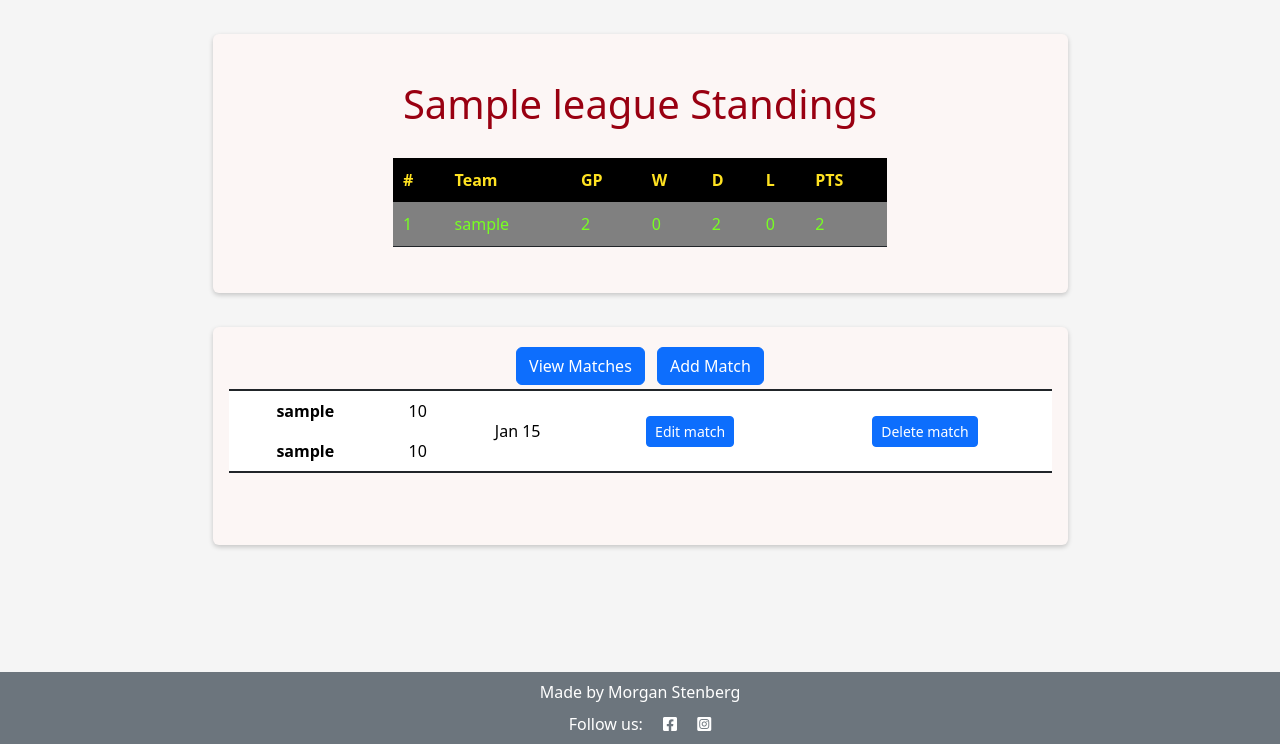
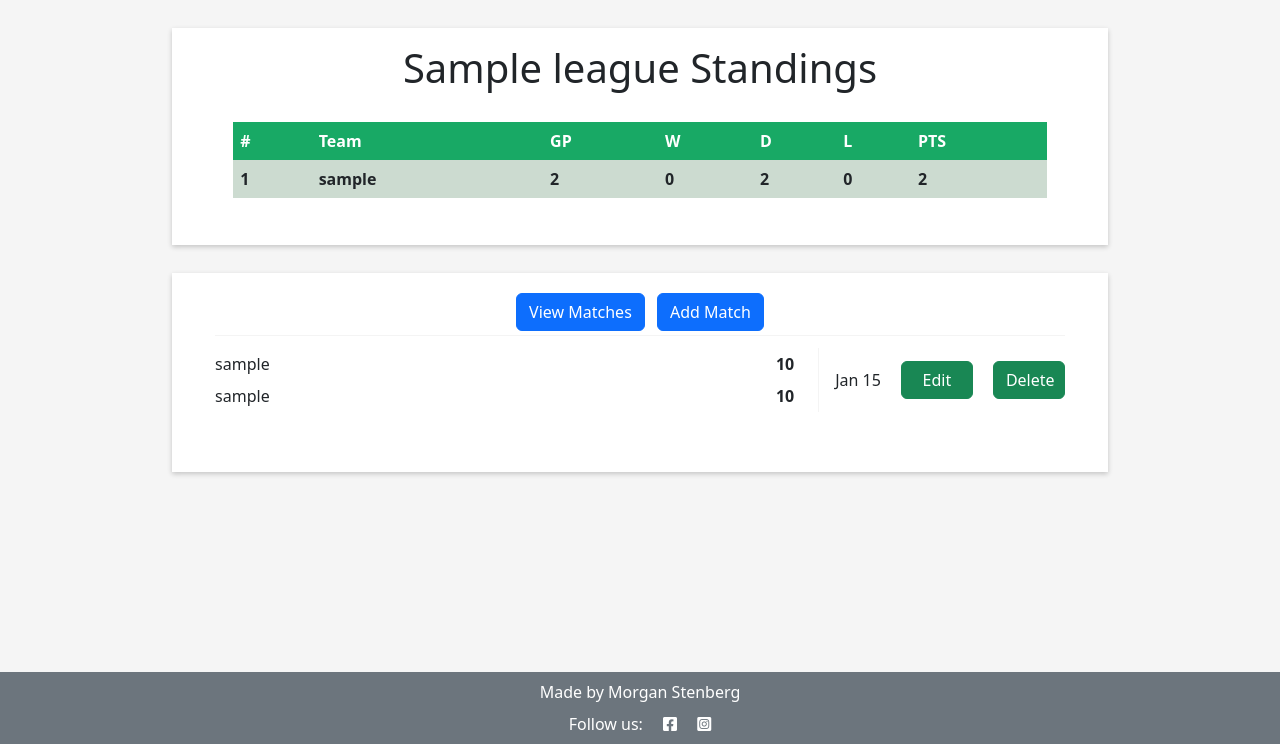
Before and after one commit to MorganStenberg/League-hub, a Django app: a page that uses league/templates/league/detailed_league.html in a window 1280 px wide, after a click on "View Matches". Shown: the part 56-800 px from the top of the page. Run offline with Django 4.2, Linux system fonts and the light colour scheme; a user stored in the database is signed in; tables that the repository leaves empty hold one stand-in row (values such as "Sample post"); some libraries are stand-ins or nearby versions.

Commit message:
style detailed league the same as my matches, clean upp css rules

```diff
--- a/league/templates/league/detailed_league.html
+++ b/league/templates/league/detailed_league.html
@@ -11,8 +11,8 @@
 </style>
 
 <div class="container">
-  <div class="row justify-content-center ">
-    <div class="col-12 col-md-9 p-3 rounded lg-mtch-bk mrg-top bx-shd">
+  <div >
+    <div class="p-3 bkgr-wh mrg-top bx-shd">
       <div class="ptable">
         <h1 class="table-heading">{{ league_instance.name }} Standings</h1>
         <table>
@@ -27,7 +27,7 @@
           </tr>
 
           {% for user, points in standings %}
-          <tr class="wpos">
+          <tr class="wpos bold">
             <td>{{ forloop.counter }}</td>
             <td>{{ user.username }}</td>
 
@@ -67,11 +67,10 @@
 
 
 <div class="container">
-  <div class="row justify-content-center">
-    <div class="col-12 col-md-9 p-3 text-center rounded lg-mtch-bk mrg-top bx-shd">
+  <div>
+    <div class="p-3 text-center bkgr-wh mrg-top bx-shd">
 
       <!-- Button for collapsing all matches -->
-
       <button class="btn btn-primary btn-margin" type="button" data-bs-toggle="collapse" data-bs-target="#viewMatches"
         aria-expanded="false" aria-controls="viewMatches">
         View Matches
@@ -84,50 +83,72 @@
       </button>
 
       <div class="table-container collapse {% if page_obj.number > 1 %} show {% endif %}" id="viewMatches">
-        <table class="table table-borderless align-middle">
-          <tbody>
+
+        <div>
+          <ul class="match-list-ul">
             {% for match in page_obj %}
-            <tr class="upper-table-row">
-              <th>{{ match.home_team }} </th>
-              <td class="td-score">{{ match.home_team_score }} </td>
-              <td rowspan="2" class="text-center"> {{ match.date|date:"M d" }}</td>
+            <li class="match-list">
+              <div class="pd-list-matches">
+                <div class="team-container">
+                  <div class="teams">
+                    <div class="team-item">{{ match.home_team }}</div>
+                    <div class="team-item">{{ match.away_team }}</div>
+                  </div>
+                  <div class="score-list">
+                    <div class="team-item bold">{{ match.home_team_score }}</div>
+                    <div class="team-item bold">{{ match.away_team_score }}</div>
+                  </div>
+                  <div class="match-date-list">
+                    <div class="date-name-cell">{{ match.date|date:"M d" }}</div>
+                  </div>
 
                     <!-- edit and delete matches, credit to CI-Walkthrough  -->
                     {% if user == match.home_team or user == match.away_team %}
-              <td rowspan="2" class="text-center">
+                  <div class="lg-name-list">
+                    <div class="date-name-cell">
                       <a href="{% url 'edit_match' slug=league_instance.slug match_id=match.id %}"
-                  class="btn btn-primary btn-sm">Edit match
+                      class="btn btn-success btn-det-lg-custom">
+                      Edit
                     </a>
-              </td>
-              <td rowspan="2" class="text-center">
-                <button class="btn btn-primary btn-sm btn-delete" data-match_id="{{ match.id }}">Delete match
+                    </div>
+                  </div>
+                  <div class="lg-name-list">
+                    <div class="date-name-cell">
+                      <button class="btn btn-success btn-delete btn-det-lg-custom" data-match_id="{{ match.id }}">
+                        Delete
                       </button>
-              </td>
+                    </div>
+                  </div>
                   <!-- edit and delete buttons for when user is not part of match, connected to modal displaying message -->
                   {% else %}
-              <td rowspan="2" class="text-center">
-                <button class="btn btn-info btn-sm btn-edit-error">
-                  Edit match
+                  <div class="lg-name-list">
+                    <div class="date-name-cell">
+                      <button class="btn btn-info btn-edit-error btn-det-lg-custom">
+                        Edit
                       </button>
-              </td>
-              <td rowspan="2" class="text-center">
-                <button class="btn btn-info btn-sm btn-delete-error">
-                  Delete match
+                    </div>
+                  </div>
+                  <div class="lg-name-list">
+                    <div class="date-name-cell">
+                      <button class="btn btn-info btn-delete-error btn-det-lg-custom">
+                        Delete
                       </button>
-              </td>
+                    </div>
+                  </div>
                   {% endif %}
-            </tr>
-            <tr class="bottom-table-row">
-              <th>{{ match.away_team }}</th>
-              <td class="td-score">{{ match.away_team_score }}</td>
-            </tr>
+                </div>
+              </div>
+            </li>
             {% endfor %}
-          </tbody>
-        </table>
+          </ul>
+        </div>
+
+
         <nav aria-label="Page navigation">
           <ul class="pagination justify-content-center">
             {% if page_obj.has_previous %}
-              <li><a href="?page={{ page_obj.previous_page_number }}" class="page-link pagination-ct"> PREV &laquo;</a></li>
+            <li><a href="?page={{ page_obj.previous_page_number }}" class="page-link pagination-ct"> PREV &laquo;</a>
+            </li>
             {% endif %}
 
             {% if page_obj.has_next %}
@@ -136,8 +157,6 @@
           </ul>
         </nav>
       </div>
-
-
 
       <!-- Form for adding a match to a league credit to CI- Walkthrough  -->
       <div class="container collapse" id="addMatchCollapse">
--- a/league/templates/league/index.html
+++ b/league/templates/league/index.html
@@ -4,7 +4,7 @@
 
 {% if user.is_authenticated %}
 <div class="d-flex align-items-center justify-content-center">
-    <div class="container cont-custom-width">
+    <div class="container">
         <div class="row justify-content-center">
             <div class="col-12 col-md-9 p-5 rounded welcome-page-cta">
                 <h3 class="text-center">Welcome {{ user }}</h3>
@@ -21,7 +21,7 @@
 </div>
 {% else %}
 <div class="d-flex align-items-center justify-content-center">
-    <div class="container cont-custom-width">
+    <div class="container">
         <div class="row justify-content-center">
             <div class="col-12 col-md-9 p-5 rounded welcome-page-cta">
                 <h3 class="text-center">Welcome to LeagueHub</h3>
--- a/static/css/style.css
+++ b/static/css/style.css
@@ -70,19 +70,19 @@ body {
     margin-top: 3%;
 }
 
-
-/*Styling for displaying list of matches
-Inspiration for design taken from https://www.fotbollskanalen.se/premier-league/?tab=matches
-and adapted to my content
-*/
+.bkgr-wh {
+    background-color: #fff;
+}
 
 .bold {
     font-weight: bold;
 }
 
-.match-list-container {
+/*Styling for displaying list of matches, both for My Matches and Detailed League templates.
+Inspiration for design taken from https://www.fotbollskanalen.se/premier-league/?tab=matches
+and adapted to my content
+*/
 
-}
 
 .bk-matches-heading {
     background-color: #fff;
@@ -133,19 +133,19 @@ and adapted to my content
     display: flex;
     flex-direction: column;
     border-right: #f4f4f4 1px solid;
-    padding-right: 0.25rem;
+    padding-right: 0.5rem;
     justify-content: center;
     align-items: center;
 
 }
 
 .match-date-list {
-    width: 80px;
+    max-width: 80px;
     display: flex;
     align-items: center;
     justify-content: center;
     flex-direction: column;
-    padding-left: 0.25rem;
+    padding-left: 0.5rem;
 
 }
 
@@ -155,15 +155,54 @@ and adapted to my content
 }
 
 .lg-name-list {
-    min-width: 80px;
     max-width: 160px;
     display: flex;
     align-items: center;
     justify-content: center;
     flex-direction: column;
-    padding-left: 0.25rem;
+    padding-left: 0.75rem;
 }
 
+
+.btn-det-lg-custom {
+    --bs-btn-padding-y: 0.60rem;
+    --bs-btn-padding-x: 0.30rem;
+    --bs-btn-font-size: 0.90rem;
+    width: 53px;
+}
+
+
+/*Media query for list of matches and league table */
+@media (min-width: 576px) {
+
+.lg-name-list {
+    padding-left: 1rem;
+    min-width: 80px;
+}
+
+.match-date-list {
+    padding-left: 0.75rem;
+}
+
+.score-list {
+    padding-right: 1rem;
+}
+
+.teams {
+    padding-right: 0.5rem;
+}
+
+.btn-det-lg-custom {
+    --bs-btn-padding-x: 0.75rem;
+    --bs-btn-padding-y: 0.375rem;
+    --bs-btn-font-size: 1rem;
+    width: 72px;
+}
+
+th, td {
+    padding: 10px;
+}
+}
 
 
 /*Media query for list of matches display */
@@ -173,7 +212,7 @@ and adapted to my content
 }
 
 .lg-name-list {
-    padding-left: 1rem;
+    padding-left: 1.25rem;
 }
 
 .match-date-list {
@@ -196,33 +235,7 @@ and adapted to my content
 
 
 
-/*Media query for list of matches display */
-@media (min-width: 576px) {
 
-.lg-name-list {
-    padding-left: 0.5rem;
-}
-
-.match-date-list {
-    padding-left: 0.5rem;
-}
-
-.score-list {
-    padding-right: 1rem;
-}
-
-.teams {
-    padding-right: 0.5rem;
-}
-}
-
-
-
-
-.table-container {
-    padding-bottom: 1rem;
-    margin-bottom: 0.5rem;
-}
 
 
 /*
@@ -233,7 +246,7 @@ Credit to https://codepen.io/Shayley/pen/NWqrvqQ
 .ptable table{
 	margin: 30px auto;
 	border-collapse: collapse;
-    width: 60%;
+    width: 90%;
 }
 
 .ptable{
@@ -241,30 +254,27 @@ Credit to https://codepen.io/Shayley/pen/NWqrvqQ
 }
 
 th, td {
-    padding: 10px;
+    padding: 7px;
 }
 
 th{
-	background-color: black;
-	color: #ffe221;
+	background-color: #18a965;
+	color: #fff;
 }
 
 .table-heading{
     text-align: center;
 	text-decoration: none;
-	color: #990011;
-	margin: 30px;
 	display: block;
 }
 
 .wpos{
-
-    background-color: grey;
-    border-bottom: solid 1px;
+    background-color: #ccdbd0;
+    border-bottom: solid 1px #fff;
 }
 
 .wpos td{
-	color: #77ff21;
+
 }
 
 
@@ -273,7 +283,7 @@ th{
 }
 
 .wpos:hover{
-	background-color: #77ff21;
+	background-color: #18a965;
 }
 
 .wpos:hover td{
@@ -315,7 +325,7 @@ th{
 
 
 @media (min-width: 1200px) {
-    .cont-custom-width {
+    .container {
         max-width: 960px;
     }
 
--- a/templates/account/login.html
+++ b/templates/account/login.html
@@ -10,7 +10,7 @@
 {% block content %}
 
 <div class="d-flex align-items-center justify-content-center">
-  <div class="container cont-custom-width">
+  <div class="container">
           <div class="col-12 col-md-9 p-3 rounded welcome-page-cta">
               <h2 class="text-center">{% trans "Sign In" %}</h2>
                 <p class="text-center">{% blocktrans %}If you have not created an account yet, then please
--- a/templates/account/logout.html
+++ b/templates/account/logout.html
@@ -7,7 +7,7 @@
 {% block content %}
 
 <div class="d-flex align-items-center justify-content-center">
-  <div class="container cont-custom-width">
+  <div class="container">
           <div class="col-12 col-md-9 p-3 rounded welcome-page-cta">
               <h2 class="text-center">{% trans "Sign Out" %}</h2>
               <p class="text-center">{% trans 'Are you sure you want to sign out?' %}</p>
--- a/templates/account/signup.html
+++ b/templates/account/signup.html
@@ -7,7 +7,7 @@
 {% block content %}
 
 <div class="d-flex align-items-center justify-content-center">
-  <div class="container cont-custom-width">
+  <div class="container">
 
           <div class="col-12 col-md-9 p-3 rounded welcome-page-cta">
               <h2 class="text-center">{% trans "Sign Up" %}</h2>
```
Lines whose indentation alone changed are shown as unchanged.
